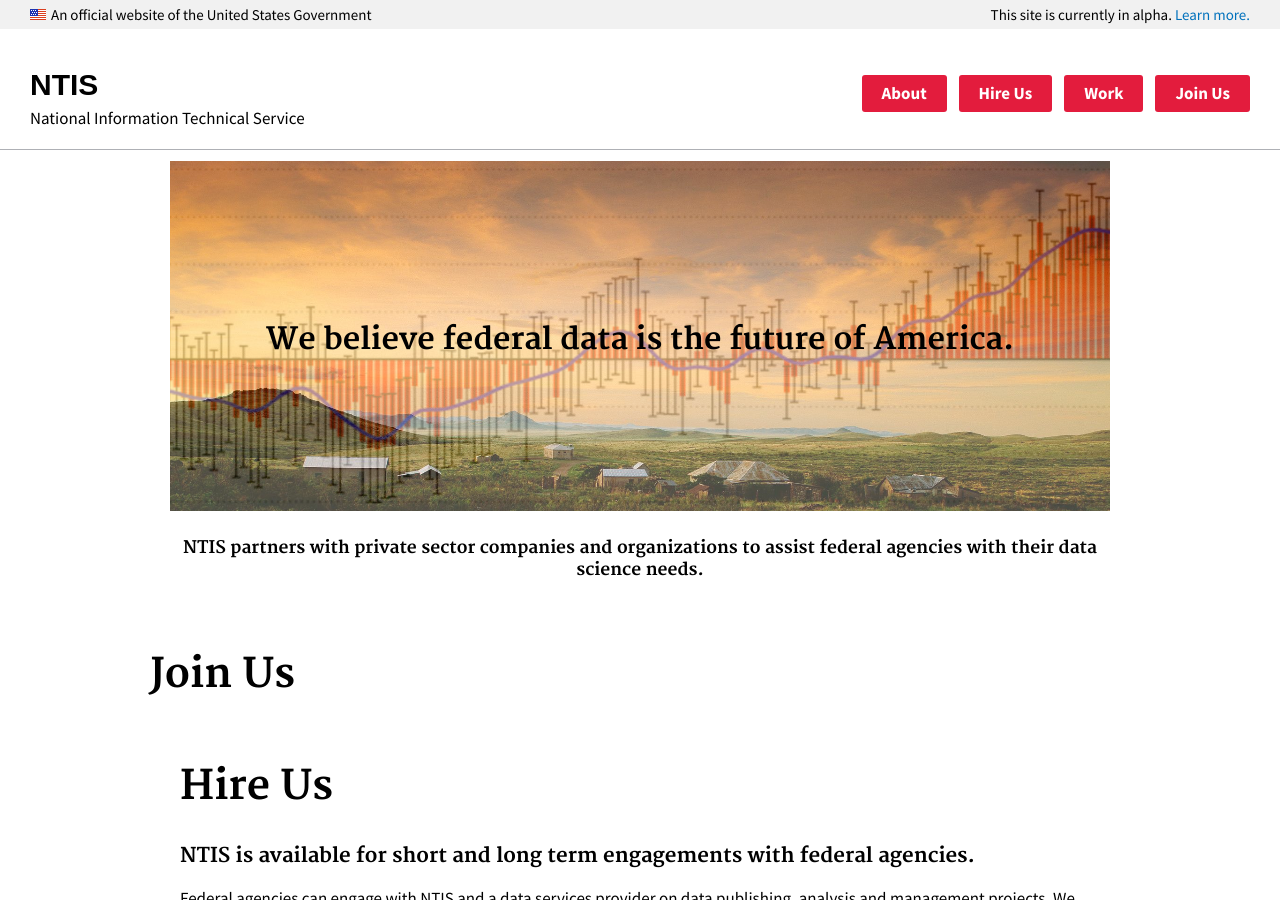
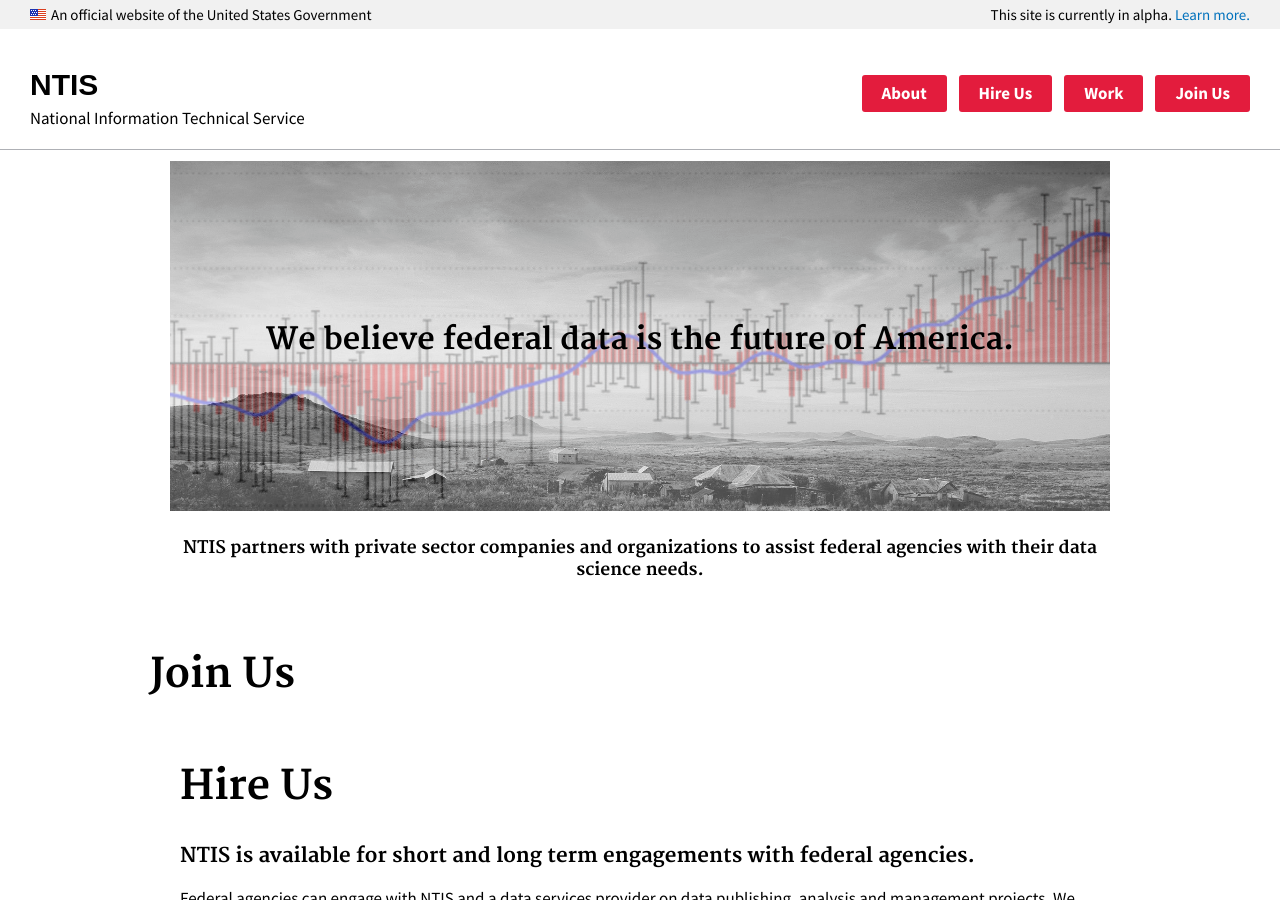
Before and after one commit to 18F/ntis-gov, a Jekyll site: the page built from index.html, in a window 1280 px wide and 900 px high. Built offline with Jekyll 4.4.1, drawn with Linux system fonts in a browser that asks for light colours.

Commit message:
Merge remote-tracking branch 'origin/gh-pages' into gh-pages
# Conflicts:
#	index.html

```diff
--- a/index.html
+++ b/index.html
@@ -3,8 +3,7 @@ layout: default
 title: NTIS
 ---
 
-<div class="usa-grid ntis-center" style="margin-top: 20px; background-image: url({{ site.baseurl }}/assets/site/img/ntis-hero.png); height: 350px; width: 940px;">
-  <!-- <img src="{{ site.baseurl }}/assets/site/img/ntis-hero.png" /> -->
+<div class="usa-grid ntis-center" style="margin-top: 20px; background-image: url({{ site.baseurl }}/assets/site/img/ntis-hero-bw.png); height: 350px; width: 940px;">
   <div style="padding-top: 115px;">
     <h2>We believe federal data is the future of America.</h2>
   </div>
```
Also changed, not shown: assets/site/img/ntis-hero-bw.png (added).
